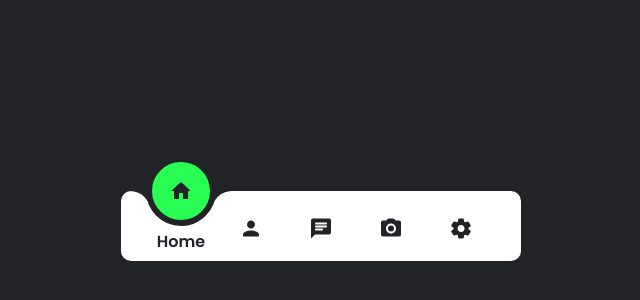
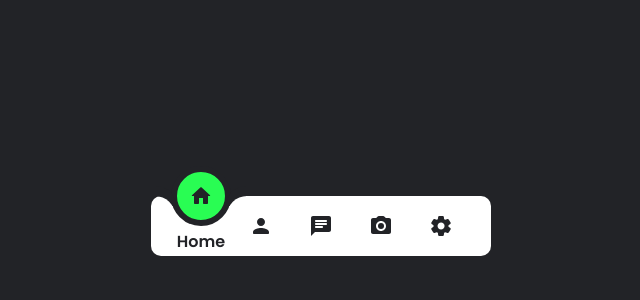
Before and after one commit to jaballogian/awesome-clones, a React (Create React App) app: page /clones/7 in a window 1280 px wide. Shown: the part 174-474 px from the top of the page, without its empty margins (319-959 px from the left). Built offline with nearby package versions, Linux system fonts and the light colour scheme; what contexts would draw is missing.

Commit message:
change base styles

```diff
--- a/src/pages/RoundedBottomNavigation/Index.jsx
+++ b/src/pages/RoundedBottomNavigation/Index.jsx
@@ -55,7 +55,7 @@ const Index = () => {
           {/* SELECTED ITEM */}
           <Box
             className={classes.selectedItem}
-            sx={{ transform: `translateX(calc(70 * ${activeItem}px))` }}
+            sx={{ transform: `translateX(calc(60 * ${activeItem}px))` }}
           />
 
           {/* NAVIGATIONS LIST */}
--- a/src/pages/RoundedBottomNavigation/indexUseStyles.js
+++ b/src/pages/RoundedBottomNavigation/indexUseStyles.js
@@ -14,9 +14,9 @@ const useStyles = makeStyles((theme) => ({
     alignItems: 'center',
   },
   navigationsList: {
-    width: 400,
-    height: 70,
-    padding: '0px 25px',
+    width: 340,
+    height: 60,
+    padding: '0px 20px',
     borderRadius: 10,
     backgroundColor: 'white',
     position: 'relative',
@@ -24,8 +24,8 @@ const useStyles = makeStyles((theme) => ({
   },
   selectedItem: {
     position: 'absolute',
-    height: 70,
-    width: 70,
+    height: 60,
+    width: 60,
     backgroundColor: colors.springGreen,
     top: '-50%',
     borderRadius: '50%',
@@ -56,18 +56,18 @@ const useStyles = makeStyles((theme) => ({
     display: 'flex',
     flexDirection: 'column',
     position: 'relative',
-    width: 70,
+    width: 60,
     padding: 0,
     cursor: 'pointer',
   },
   navigationIcon: {
     position: 'relative',
-    height: 75,
+    height: 60,
     transition: '0.5s ease-in-out',
     color: colors.shark,
   },
   navigationIconActive: {
-    transform: 'translateY(-37.5px)',
+    transform: 'translateY(-30px)',
   },
   navigationText: {
     position: 'absolute',
@@ -79,7 +79,7 @@ const useStyles = makeStyles((theme) => ({
   },
   navigationTextActive: {
     opacity: 1,
-    transform: 'translateY(-5px)',
+    transform: 'translateY(-0px)',
   },
 }))
 
```
